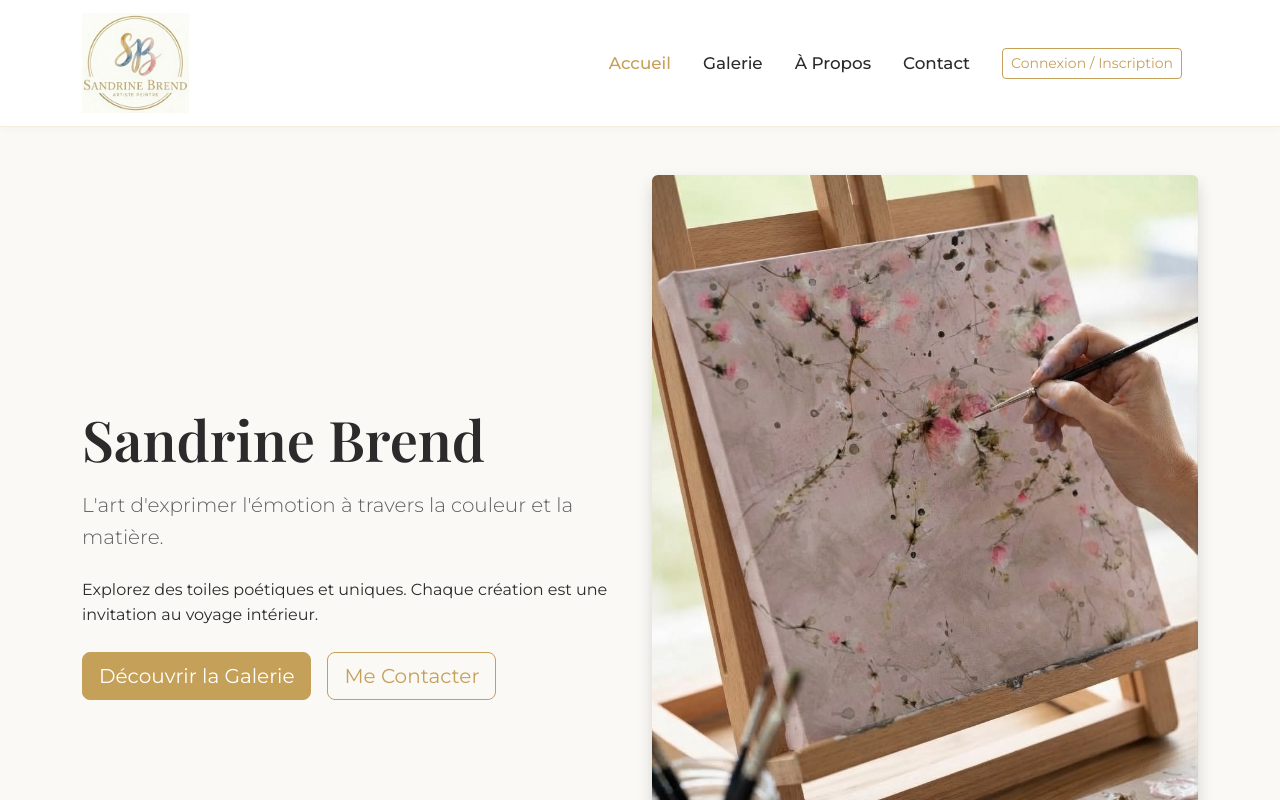
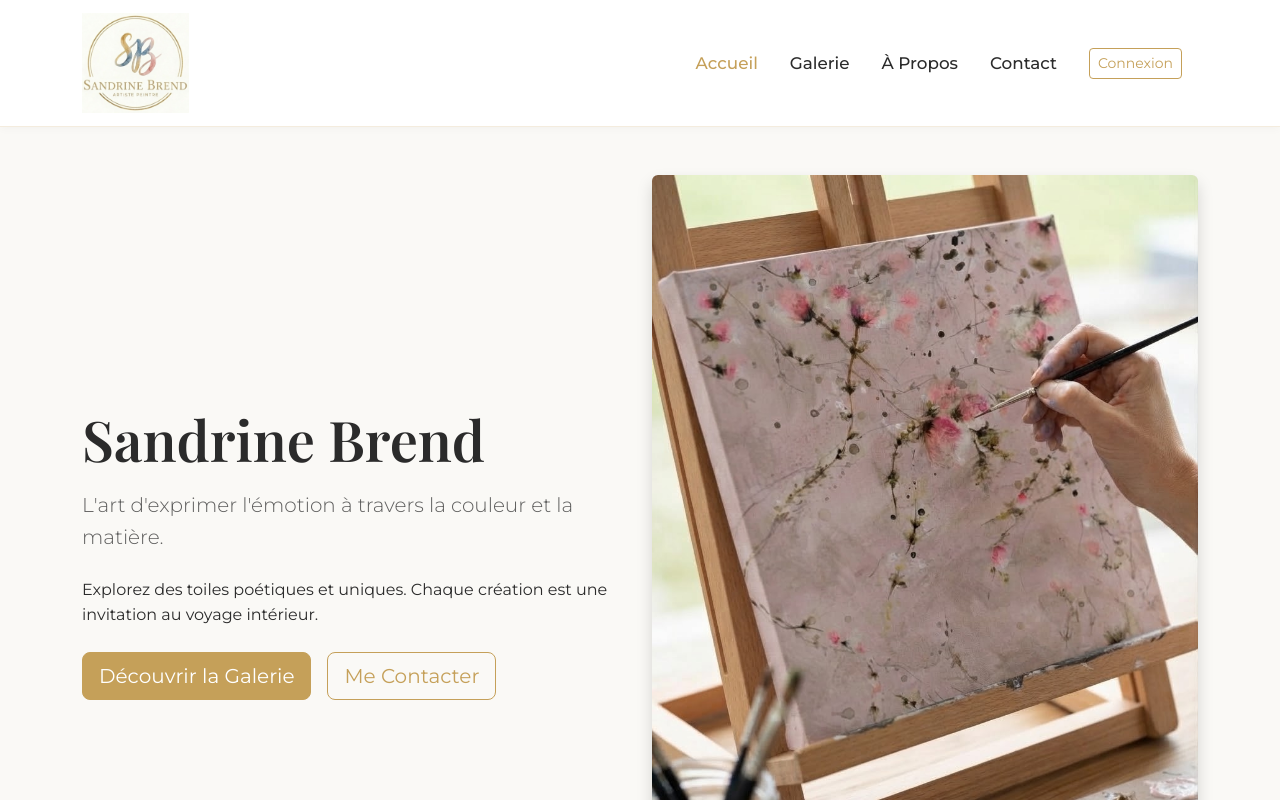
Before and after one commit to gaelledevweb/sandrine-brend, a React (Vite) app in the folder client/: page / in a window 1280 px wide. Shown: the top 800 px of the page. Built offline with nearby package versions, Linux system fonts and the light colour scheme; no server answers.

Commit message:
correctif

```diff
--- a/client/src/components/Navbar.jsx
+++ b/client/src/components/Navbar.jsx
@@ -44,7 +44,7 @@
               </>
             ) : (
               <Nav.Link as={NavLink} to="/login" className="ms-lg-2">
-                <Button variant="outline-primary" size="sm">Connexion / Inscription</Button>
+                <Button variant="outline-primary" size="sm">Connexion</Button>
               </Nav.Link>
             )}
           </Nav>
```
